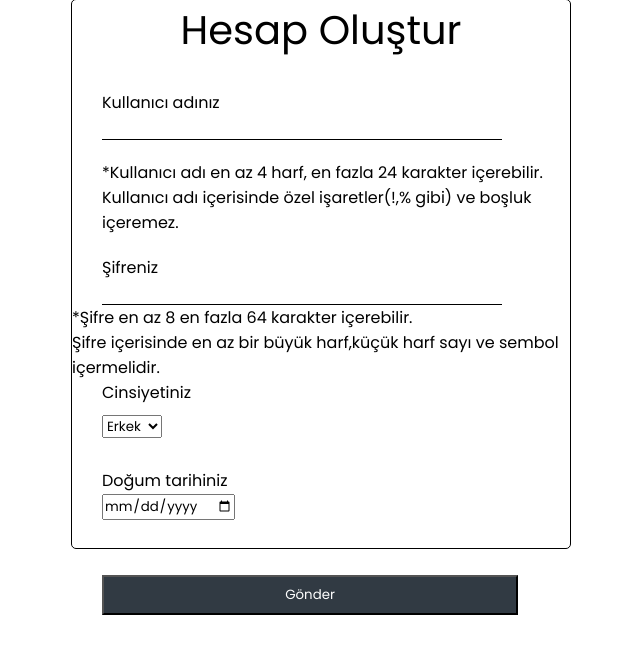
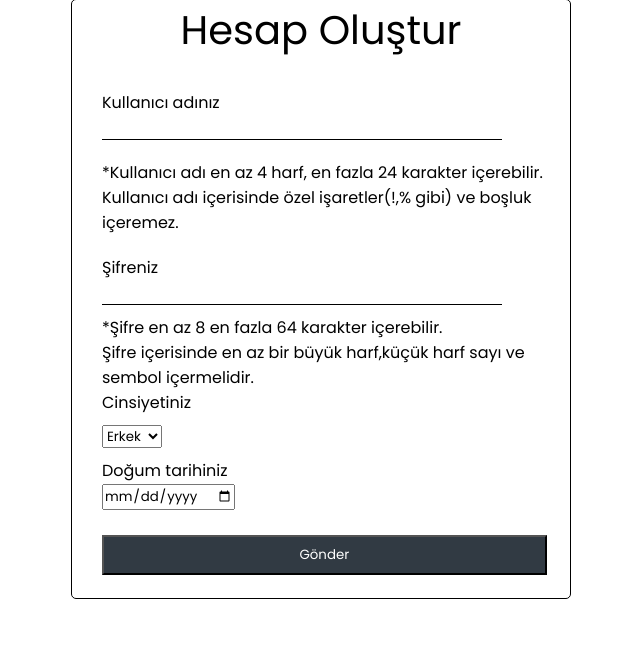
Before and after one commit to guneyhan221/mail-project, a Flask app: page /create-account in a window 1280 px wide. Shown: the part 129-783 px from the top of the page, without its empty margins (319-959 px from the left). Run offline with Flask 3, Linux system fonts and the light colour scheme.

Commit message:
Update createaccount.css

```diff
--- a/static/css/createaccount.css
+++ b/static/css/createaccount.css
@@ -25,7 +25,7 @@ body{
 
 .container{
     width:500px;
-    height:550px;
+    height:600px;
     border-radius: 5px;
     border:1px solid black;
     position: relative;
@@ -72,6 +72,11 @@ body{
     transition: all 0.8s;
 }
 
+.password-information-text{
+    margin-top: 10px;
+    margin-left: 30px;
+}
+
 .password-input input:focus{
     outline: 0;
     border-color: rgb(147, 6, 6);
@@ -87,11 +92,11 @@ body{
 
 .birth-date-input{
     margin-left: 30px;
-    margin-top: 30px;
+    margin-top: 10px;
 }
 
 .submit-button{
-    padding: 30px;
+    margin-left: 30px;
 }
 
 .submit-button button{
```
